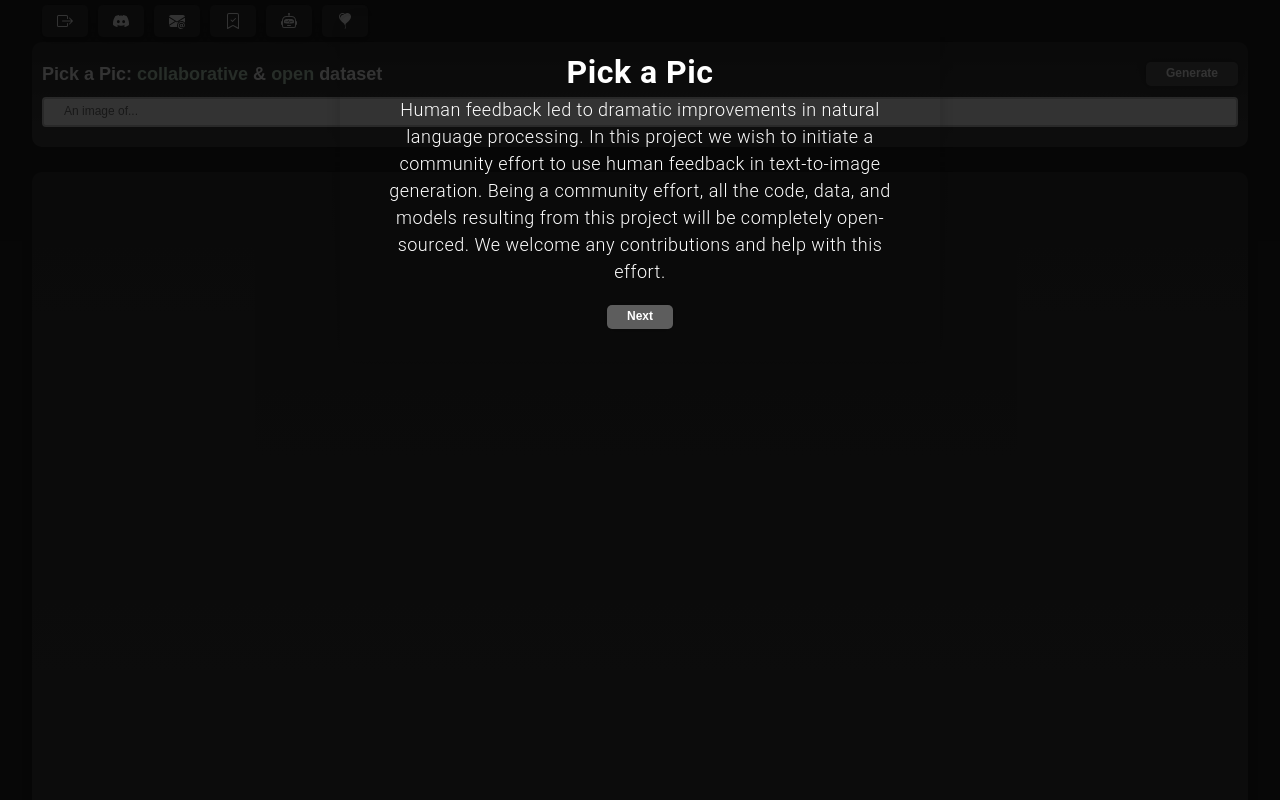
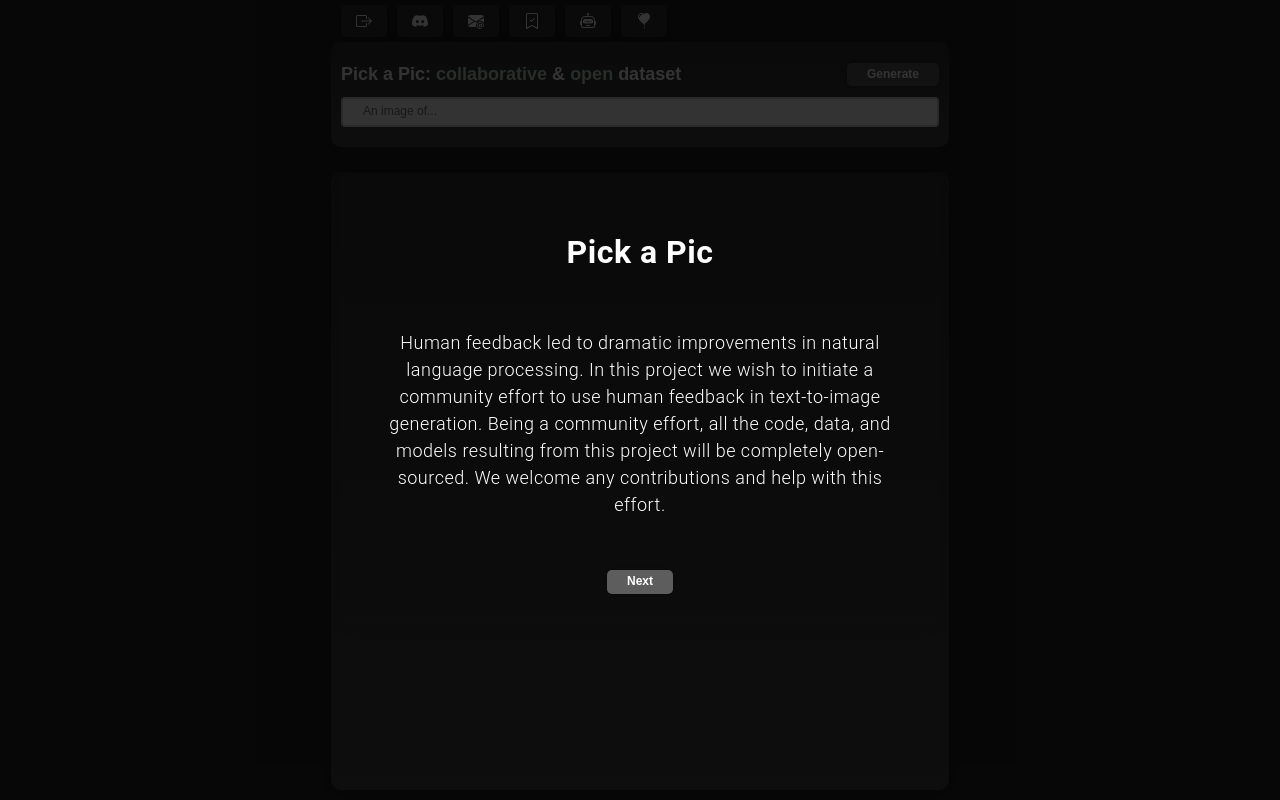
Before and after one commit to yuvalkirstain/heroku_app, a FastAPI app: page / in a window 1280 px wide. Run offline with FastAPI, Linux system fonts and the light colour scheme; parts of the project's set-up code (start-up, migrations or seed data) failed here and were passed over.

Commit message:
update style

```diff
--- a/static/style.css
+++ b/static/style.css
@@ -219,27 +219,25 @@ button:hover:not(.top-button) {
     max-width: 600px; /* set a maximum width */
     width: 100%; /* set the width to be 80% of the viewport width */
     padding: 4vmin; /* add some padding */
-    margin: auto; /* center the splash screen horizontally and vertically */
-    margin-top: 2vmin;
+    margin: 2vmin; /* center the splash screen horizontally and vertically */
     display: flex; /* make the splash screen a flex container */
     flex-direction: column; /* set the flex direction to a column layout */
     align-items: center; /* center the content horizontally */
 }
 
 .splash-screen h1 {
-    margin: 0;
     text-align: center;
     font-size: 32px;
 }
 
 .splash-screen p {
-    margin: 0 0;
+    margin: 4vmin 0;
     text-align: center;
     font-size: 18px;
 }
 
 .splash-screen li {
-    margin: 0 0;
+    margin: 4vmin 0;
     text-align: left;
     font-size: min(4vmin, 18px);
 }
```
